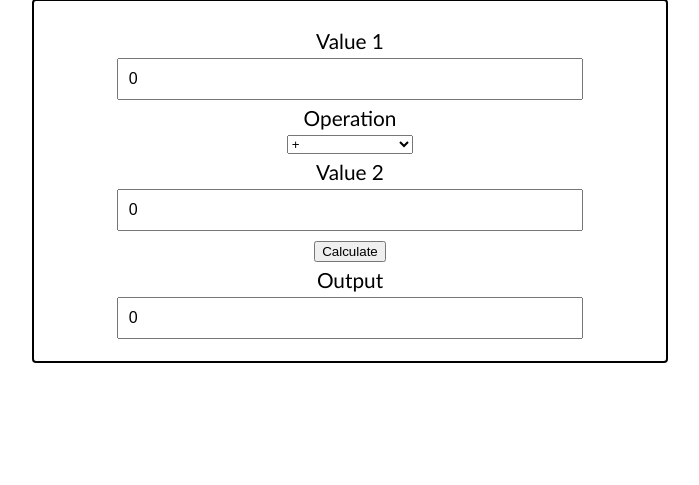
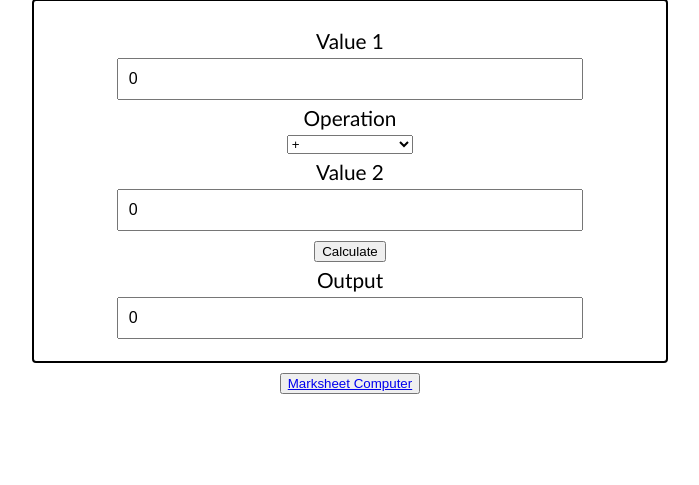
Before and after one commit to ranjetmahato416/Simple-Calculator-And-Marksheet-Computer-dJango, a Django app: page / in a window 1280 px wide. Shown: the part 89-574 px from the top of the page, without its empty margins (290-989 px from the left). Run offline with Django 3.2, Linux system fonts and the light colour scheme.

Commit message:
Add existing files

```diff
--- a/calculator/urls.py
+++ b/calculator/urls.py
@@ -19,6 +19,6 @@ from django.urls import path
 
 urlpatterns = [
     path('admin/', admin.site.urls),
-    path('', views.index),
-    path('marksheet', views.marksheet)
+    path('', views.index, name="calculator"),
+    path('marksheet', views.marksheet, name="marksheet")
 ]
--- a/templates/Marksheet.html
+++ b/templates/Marksheet.html
@@ -106,6 +106,7 @@
             <input type="text" name="output2" value="{{division}}">
         </div>
     </div>
+    <button><a href="{% url 'calculator' %}">CALCULATOR</a></button>
 
 </body>
 </html>
--- a/templates/index.html
+++ b/templates/index.html
@@ -80,5 +80,7 @@
         <input type="text" value="{{result}}">
     </form>
 
+    <button><a href="{% url 'marksheet' %}">Marksheet Computer</a></button>
+
 </body>
 </html>
```
